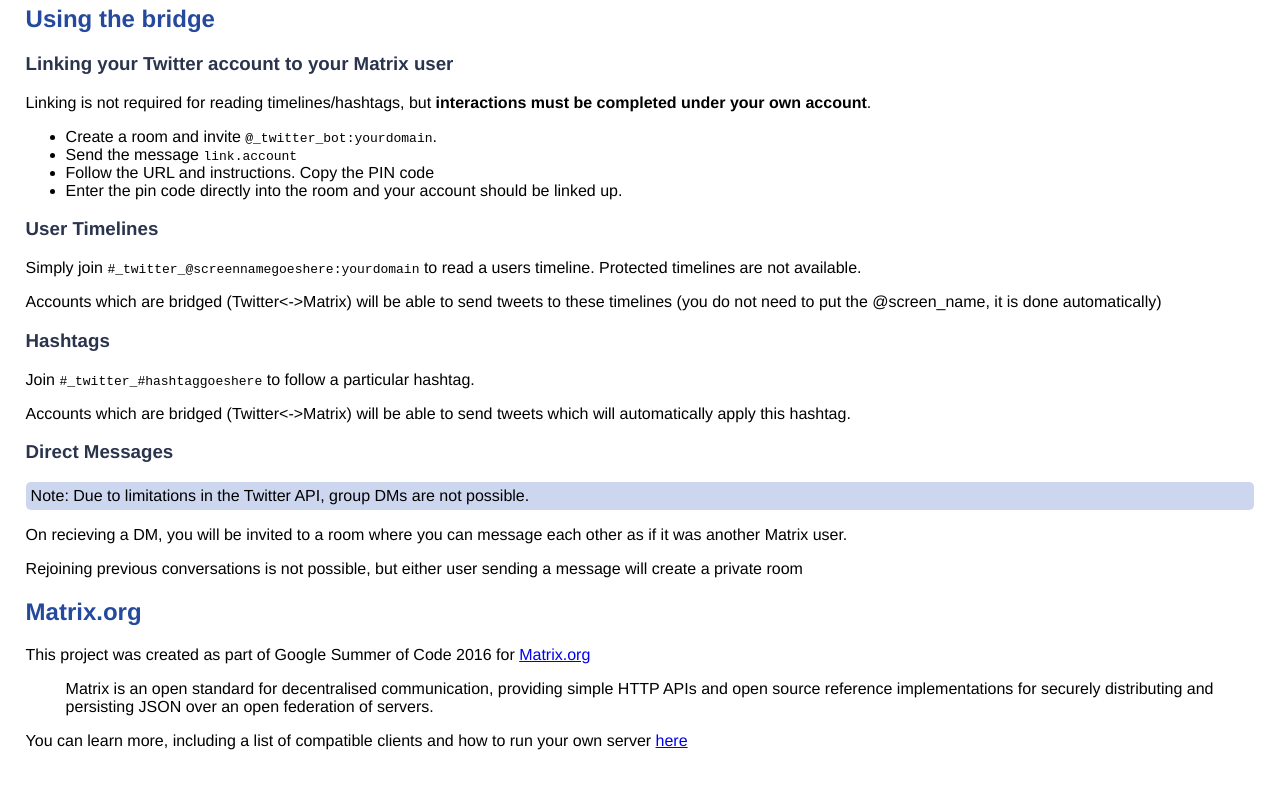
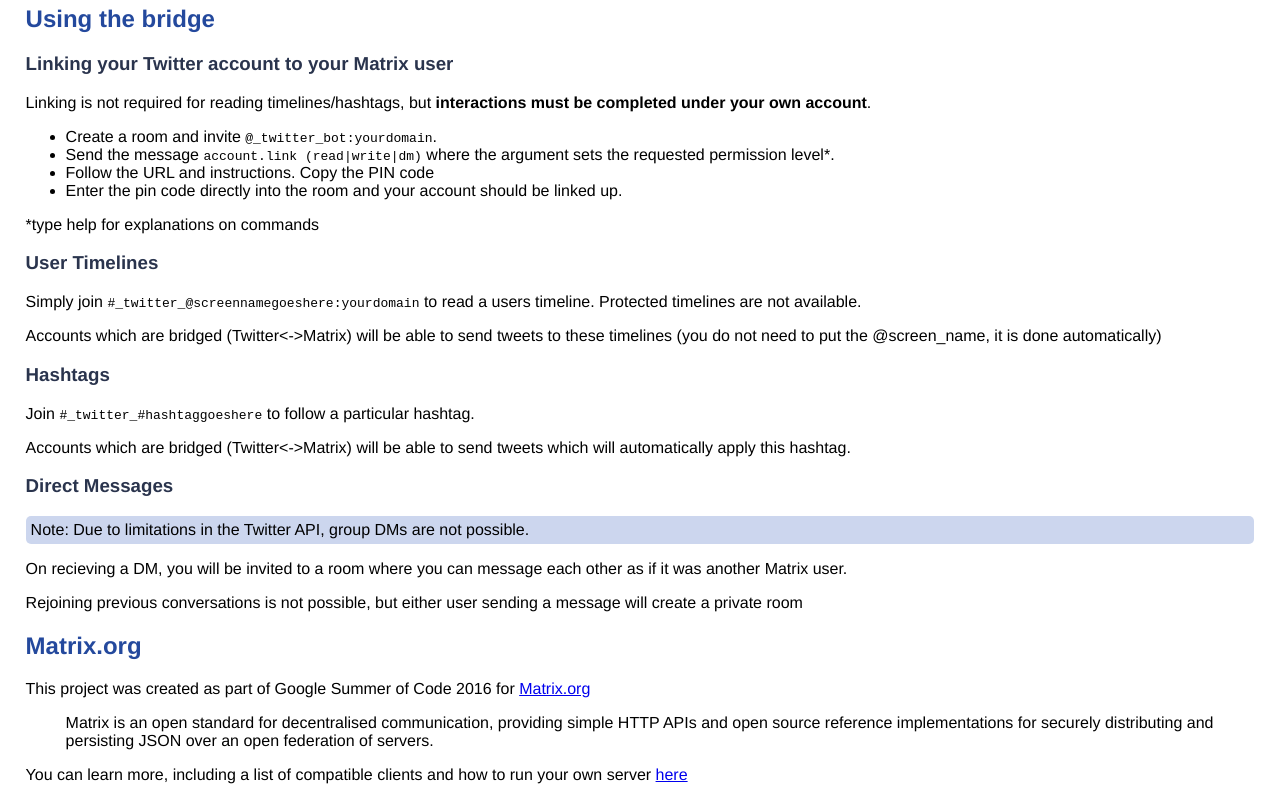
Before and after one commit to Half-Shot/matrix-appservice-twitter, a plain HTML site: page index.html in a window 1280 px wide. Shown: the part 2747-3547 px from the top of the page. Before the commit the page ends 3513 px from the top, so only its background shows below. Drawn offline with Linux system fonts and the light colour scheme.

Commit message:
Fix link.account -> account.link

```diff
--- a/index.html
+++ b/index.html
@@ -121,10 +121,11 @@
 				<p>Linking is not required for reading timelines/hashtags, but <strong>interactions must be completed under your own account</strong>.</p>
 				<ul>
 					<li>Create a room and invite <code>@_twitter_bot:yourdomain</code>.</li>
-					<li>Send the message <code>link.account</code></li>
+					<li>Send the message <code>account.link (read|write|dm)</code> where the argument sets the requested permission level*.</li>
 					<li>Follow the URL and instructions. Copy the PIN code</li>
 					<li>Enter the pin code directly into the room and your account should be linked up.</li>
 				</ul>
+				<p>*type help for explanations on commands</p>
 			<h3>User Timelines</h3>
 				<p>Simply join <code>#_twitter_@screennamegoeshere:yourdomain</code> to read a users timeline. Protected timelines are not available.</p>
 				<p>Accounts which are bridged (Twitter&lt;-&gt;Matrix) will be able to send tweets to these timelines (you do not need to put the @screen_name, it is done automatically)</p>
```
